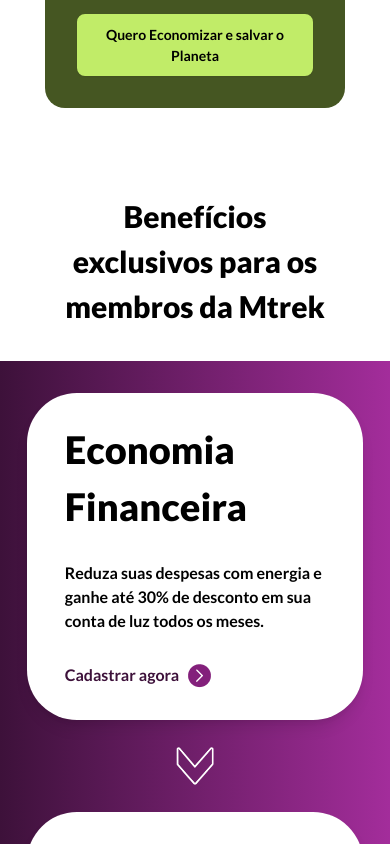
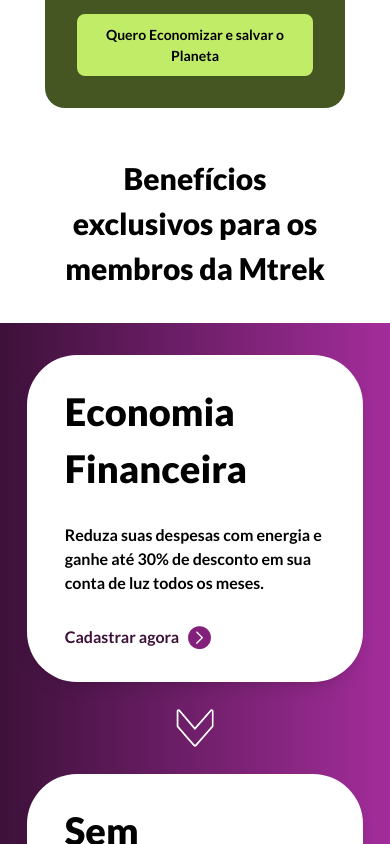
Before and after one commit to Lxcier/mtrek, a Vue app: page / in a window 390 px wide. Shown: the part 1156-2000 px from the top of the page. Built offline with nearby package versions, Linux system fonts and the light colour scheme.

Commit message:
ajustes finais

```diff
--- a/src/assets/main.css
+++ b/src/assets/main.css
@@ -57,10 +57,10 @@ html {
 
 @media screen and (max-width: 767px) {
     .container {
-        @apply px-2 overflow-hidden;
+        @apply px-2;
     }
 
     .section {
-        @apply overflow-hidden;
+        @apply overflow-x-hidden;
     }
 }
```
